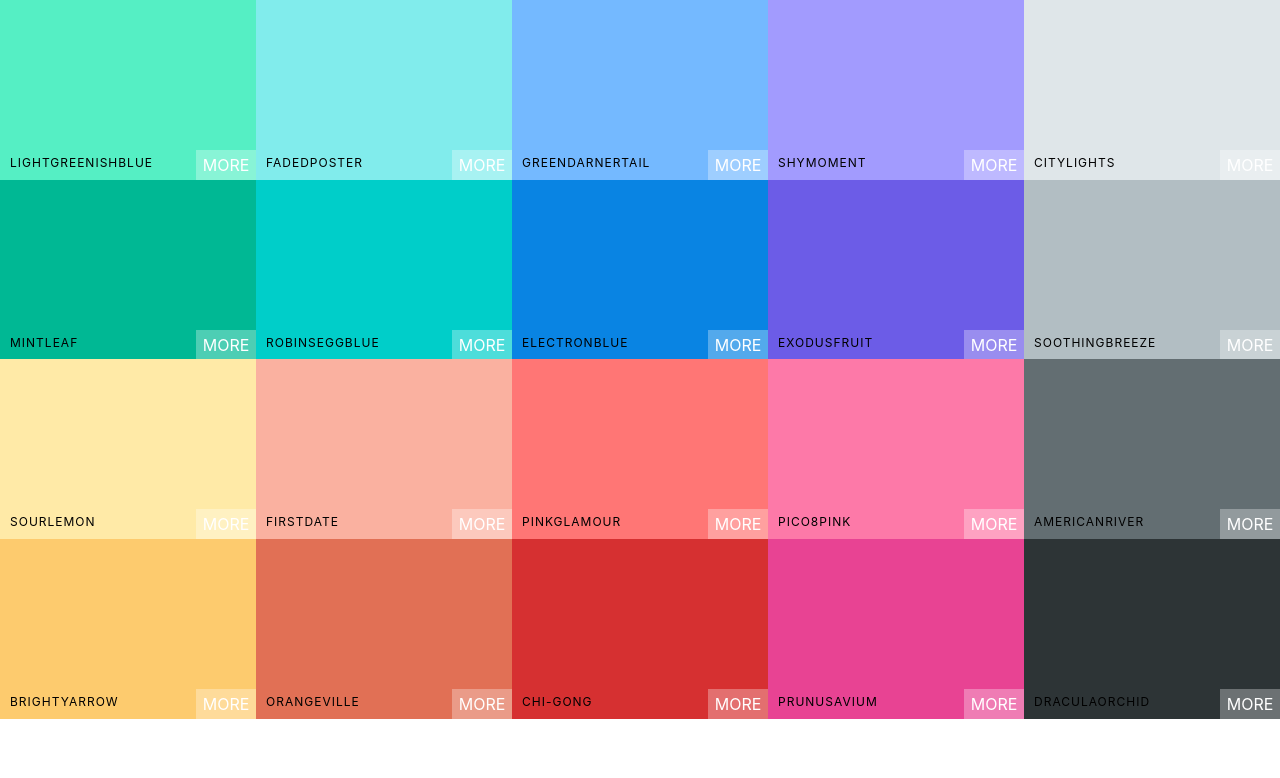
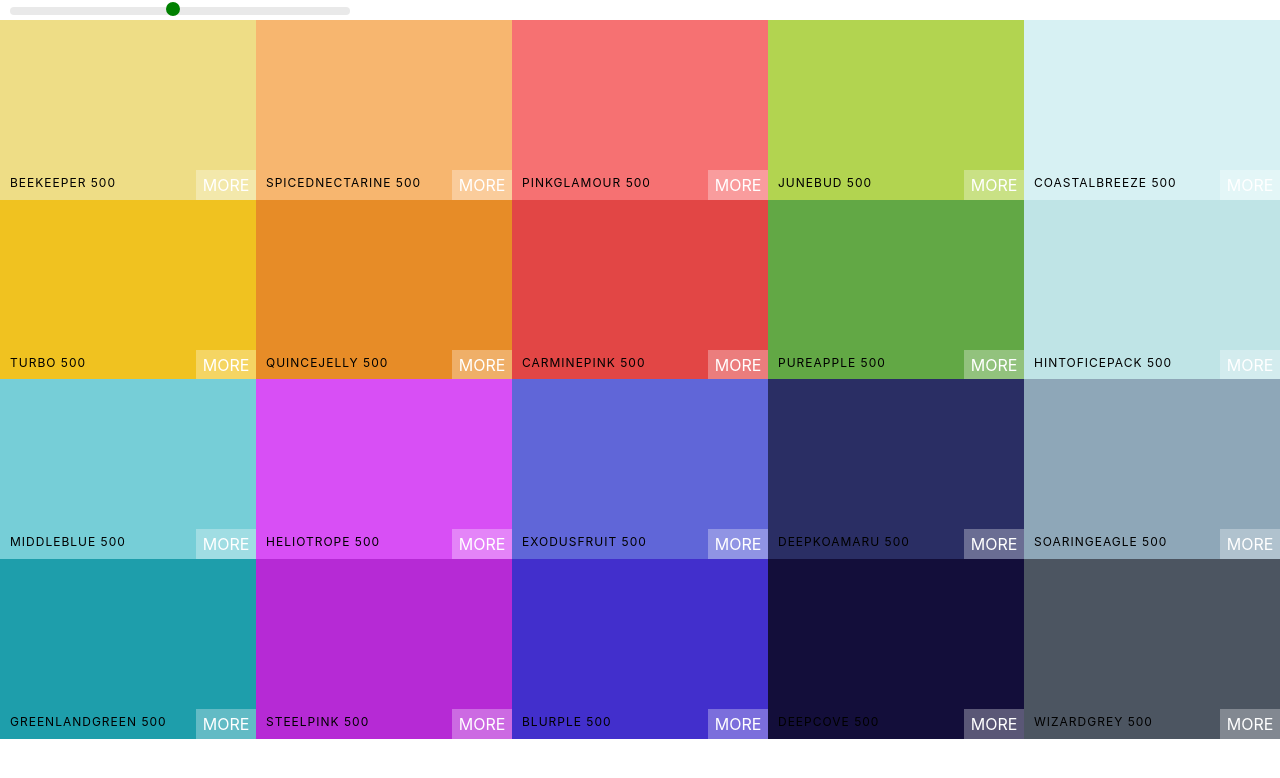
Before and after one commit to dipzcoded/dipzcoded_reactflatuicolor, a React (Create React App) app: page / in a window 1280 px wide. Shown: the top 778 px of the page. Built offline with nearby package versions, Linux system fonts and the light colour scheme.

Commit message:
styled color slider

```diff
--- a/package.json
+++ b/package.json
@@ -7,6 +7,7 @@
     "@testing-library/react": "^9.5.0",
     "@testing-library/user-event": "^7.2.1",
     "chroma-js": "^2.1.0",
+    "rc-slider": "^9.4.1",
     "react": "^16.13.1",
     "react-copy-to-clipboard": "^5.0.2",
     "react-dom": "^16.13.1",
--- a/src/App.js
+++ b/src/App.js
@@ -5,11 +5,11 @@ import {generatePalette} from './colorHelpers';
 
 function App() {
 
-  console.log(generatePalette(seedPalette[1]));
+  // console.log(generatePalette(seedPalette[1]));
 
   return (
     <div>
-     <Palette {...seedPalette[3]}/>
+     <Palette palette={generatePalette(seedPalette[4])}/>
     </div>
   );
 }
--- a/src/components/Palette.js
+++ b/src/components/Palette.js
@@ -1,16 +1,28 @@
-import React from 'react'
+import React, {useState} from 'react'
 import ColorBox from './ColorBox';
 import '../styled/Palette.css';
+import Slider from 'rc-slider';
+import 'rc-slider/assets/index.css';
 
-const Palette = ({colors}) => {
+const Palette = ({palette : {colors}}) => {
+
+    const [level, setLevel] = useState(500);
 
     // creating colorboxes
-    const colorBoxes =  colors.map((item) => (
-        <ColorBox bgColor={item.color} key={item.name} name={item.name} />
+    const colorBoxes =  colors[level].map((item) => (
+    <ColorBox bgColor={item.hex} key={item.name} name={item.name} />
     ));
+
+    const changeLevel = (newLevel) => {
+        setLevel(newLevel);
+    }
 
     return (
         <div className="Palette">
+            <div className="Palette__slider">
+            <Slider defaultValue={level} min={100} max={900} step={100} onAfterChange={changeLevel} />
+            </div>
+
             {/* Navbar Component */}
             <div className="Palette-colors">
                 {/* Colorbox Component */}
--- a/src/styled/Palette.css
+++ b/src/styled/Palette.css
@@ -7,3 +7,31 @@
 .Palette-colors {
  height: 90%;
 }
+
+.Palette__slider
+{
+    width: 340px;
+    margin: 0 10px;
+    display: inline-block;
+}
+
+.rc-slider-track
+{
+    background-color: transparent !important;
+}
+
+.rc-slider-rail
+{
+    height: 8px !important;
+}
+
+.rc-slider-handle {
+    background-color: green !important;
+    outline: none !important;
+    border: 2px solid green !important;
+    box-shadow: none !important;
+    height: 13px;
+    width: 13px;
+    margin-left: -7px;
+    margin-top: -3px;
+}
```
Also changed, not shown: 1 other file (tests, documents, lock files or other folders).
